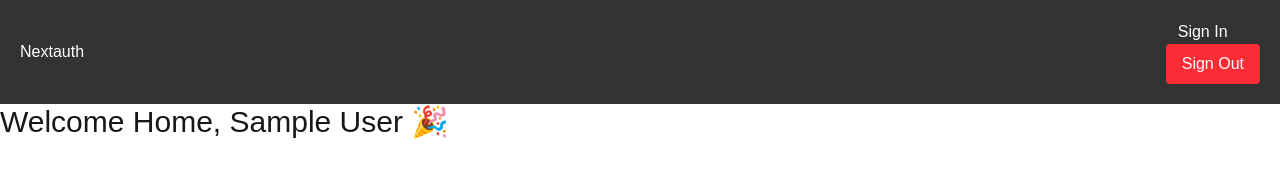
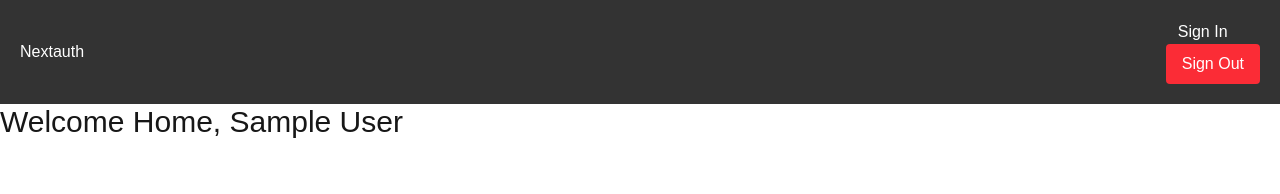
Before and after one commit to Mixzz-12/web_server, a Next.js app: page /welcome in a window 1280 px wide. Shown: the top 194 px of the page. Built offline with nearby package versions, Linux system fonts and the light colour scheme; no server answers; sample sign-in values are in the browser's storage.

Commit message:
fix comment welcome page

```diff
--- a/app/welcome/page.jsx
+++ b/app/welcome/page.jsx
@@ -1,4 +1,4 @@
-// ✅ Server component (ไม่ใช้ 'use client')
+
 import { auth } from "@/auth";
 import { redirect } from "next/navigation";
 import Navbar from "../components/Navbar";
@@ -7,14 +7,14 @@ export default async function WelcomePage() {
   const session = await auth();
 
   if (!session) {
-    redirect("/login"); // ✅ redirect ทันที
+    redirect("/login");
   }
 
   return (
     <div>
       <Navbar />
       <div className="container auto">
-        <h3 className="text-3xl">Welcome Home, {session.user.name} 🎉</h3>
+        <h3 className="text-3xl">Welcome Home, {session.user.name} </h3>
       </div>
     </div>
   );
```
Also changed, not shown: 1 other file (tests, documents, lock files or other folders).
